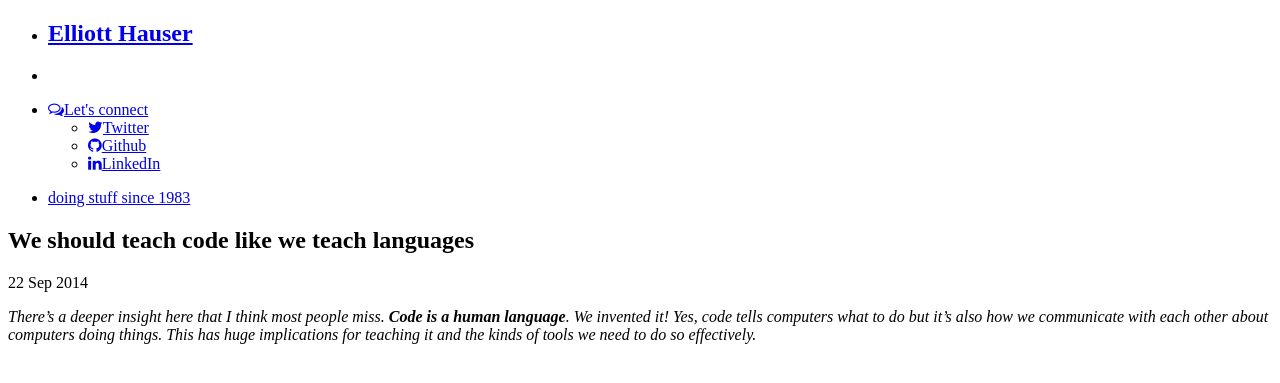
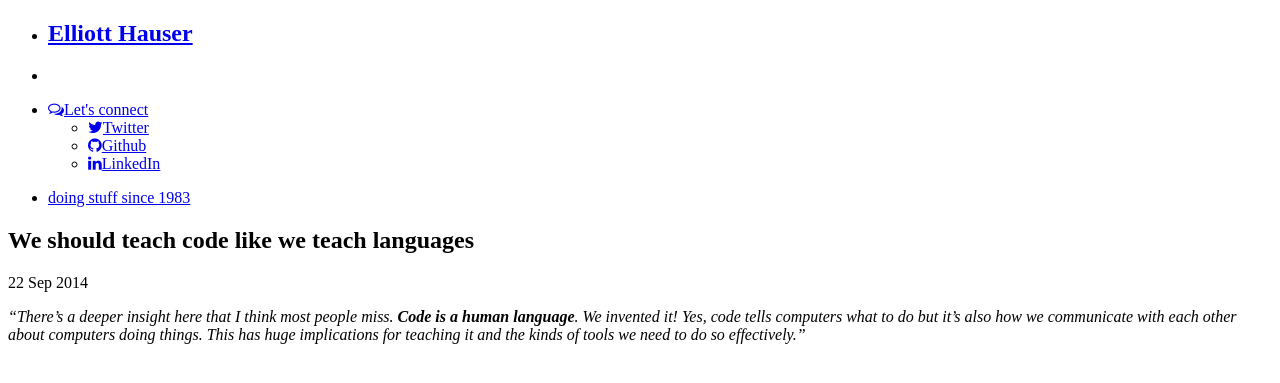
Before and after one commit to eah13/eah13.github.io, a Jekyll site: the page built from _posts/2014-09-22-language.md, in a window 1280 px wide. Shown: the top 383 px of the page. Built offline with Jekyll 4.4.1, drawn with Linux system fonts in a browser that asks for light colours; nearby versions of some CDN libraries.

```diff
--- a/_posts/2014-09-22-language.md
+++ b/_posts/2014-09-22-language.md
@@ -4,4 +4,4 @@ link: http://blog.trinket.io/code-and-language/
 title: "We should teach code like we teach languages"
 ---
 
-*There’s a deeper insight here that I think most people miss.  **Code is a human language**. We invented it!  Yes, code tells computers what to do but it’s also how we communicate with each other about computers doing things.  This has huge implications for teaching it and the kinds of tools we need to do so effectively.*
+*"There’s a deeper insight here that I think most people miss.  **Code is a human language**. We invented it!  Yes, code tells computers what to do but it’s also how we communicate with each other about computers doing things.  This has huge implications for teaching it and the kinds of tools we need to do so effectively."*
```
